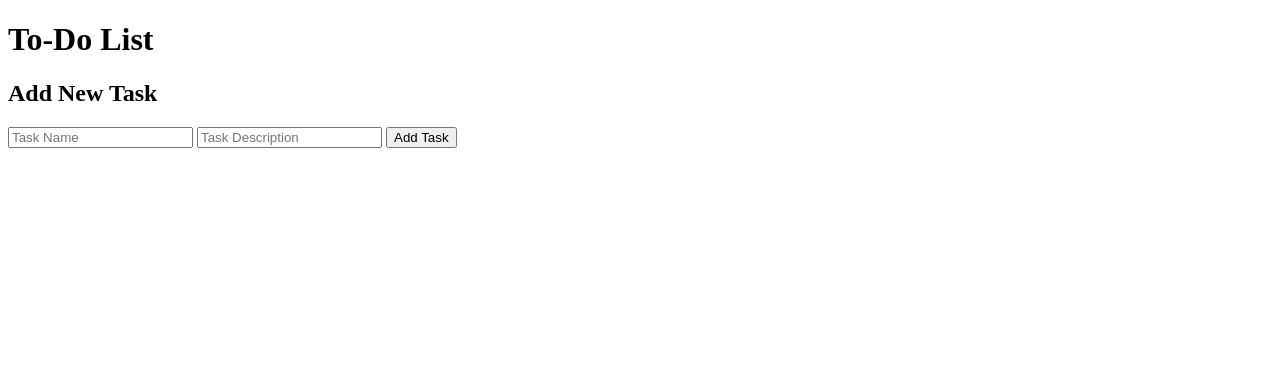
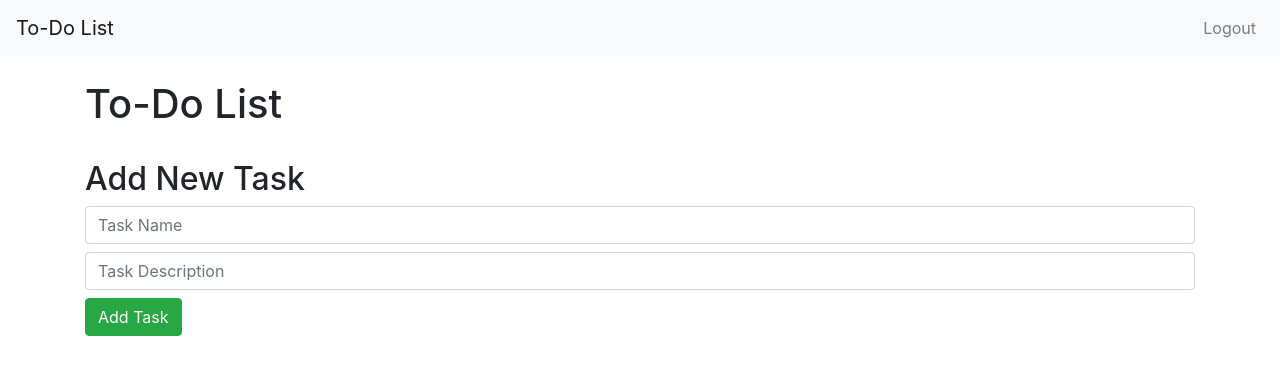
Before and after one commit to anatoly5602/to-do-list, a Flask app: page / in a window 1280 px wide. Shown: the top 375 px of the page. Run offline with Flask 2, Linux system fonts and the light colour scheme; the visitor is signed in with stand-in values (Sample User, id 1); data that the repository does not hold is empty; some libraries are stand-ins or nearby versions.

Commit message:
Initial commit

```diff
--- /dev/null
+++ b/templates/base.html
@@ -0,0 +1,77 @@
+<!DOCTYPE html>
+<html lang="en">
+<head>
+    <meta charset="UTF-8">
+    <meta name="viewport" content="width=device-width, initial-scale=1.0">
+    <title>{% block title %}To-Do List{% endblock %}</title>
+    <link rel="stylesheet" href="https://stackpath.bootstrapcdn.com/bootstrap/4.5.2/css/bootstrap.min.css">
+</head>
+<body>
+    <nav class="navbar navbar-expand-lg navbar-light bg-light">
+        <a class="navbar-brand" href="/">To-Do List</a>
+        <div class="collapse navbar-collapse" id="navbarNav">
+            <ul class="navbar-nav ml-auto">
+                {% if current_user.is_authenticated %}
+                <li class="nav-item">
+                    <a class="nav-link" href="/logout">Logout</a>
+                </li>
+                {% else %}
+                <li class="nav-item">
+                    <a class="nav-link" href="/login">Login</a>
+                </li>
+                <li class="nav-item">
+                    <a class="nav-link" href="/signup">Sign Up</a>
+                </li>
+                {% endif %}
+            </ul>
+        </div>
+    </nav>
+    <div class="container mt-4">
+        {% block content %}{% endblock %}
+    </div>
+    <script src="https://code.jquery.com/jquery-3.5.1.slim.min.js"></script>
+    <script src="https://cdn.jsdelivr.net/npm/@popperjs/core@2.9.2/dist/umd/popper.min.js"></script>
+    <script src="https://stackpath.bootstrapcdn.com/bootstrap/4.5.2/js/bootstrap.min.js"></script>
+    <script>
+        async function addTask() {
+            const name = document.getElementById('taskName').value;
+            const description = document.getElementById('taskDescription').value;
+            const response = await fetch('/tasks', {
+                method: 'POST',
+                headers: {
+                    'Content-Type': 'application/json'
+                },
+                body: JSON.stringify({name: name, description: description})
+            });
+            if (response.ok) {
+                location.reload();  // Reload the page to show the new task
+            }
+        }
+
+        async function deleteTask(taskId) {
+            const response = await fetch(`/tasks/${taskId}`, {
+                method: 'DELETE'
+            });
+            if (response.ok) {
+                location.reload();  // Reload the page to remove the deleted task
+            }
+        }
+
+        async function updateTask(taskId) {
+            const name = document.getElementById(`name-${taskId}`).value;
+            const description = document.getElementById(`description-${taskId}`).value;
+            const status = document.getElementById(`status-${taskId}`).value;
+            const response = await fetch(`/tasks/${taskId}`, {
+                method: 'PUT',
+                headers: {
+                    'Content-Type': 'application/json'
+                },
+                body: JSON.stringify({name: name, description: description, status: status})
+            });
+            if (response.ok) {
+                location.reload();  // Reload the page to show the updated task
+            }
+        }
+    </script>
+</body>
+</html>
--- a/templates/index.html
+++ b/templates/index.html
@@ -1,71 +1,32 @@
-<!DOCTYPE html>
-<html lang="en">
-<head>
-    <meta charset="UTF-8">
-    <meta name="viewport" content="width=device-width, initial-scale=1.0">
-    <title>To-Do List</title>
-    <script>
-        async function addTask() {
-            const name = document.getElementById('taskName').value;
-            const description = document.getElementById('taskDescription').value;
-            const response = await fetch('/tasks', {
-                method: 'POST',
-                headers: {
-                    'Content-Type': 'application/json'
-                },
-                body: JSON.stringify({name: name, description: description})
-            });
-            if (response.ok) {
-                location.reload();  // Reload the page to show the new task
-            }
-        }
+{% extends "base.html" %}
 
-        async function deleteTask(taskId) {
-            const response = await fetch(`/tasks/${taskId}`, {
-                method: 'DELETE'
-            });
-            if (response.ok) {
-                location.reload();  // Reload the page to remove the deleted task
-            }
-        }
+{% block title %}To-Do List{% endblock %}
 
-        async function updateTask(taskId) {
-            const name = document.getElementById(`name-${taskId}`).value;
-            const description = document.getElementById(`description-${taskId}`).value;
-            const status = document.getElementById(`status-${taskId}`).value;
-            const response = await fetch(`/tasks/${taskId}`, {
-                method: 'PUT',
-                headers: {
-                    'Content-Type': 'application/json'
-                },
-                body: JSON.stringify({name: name, description: description, status: status})
-            });
-            if (response.ok) {
-                location.reload();  // Reload the page to show the updated task
-            }
-        }
-    </script>
-</head>
-<body>
-    <h1>To-Do List</h1>
-    <ul>
+{% block content %}
+    <h1 class="mt-4">To-Do List</h1>
+    <ul class="list-group mb-4">
         {% for task in tasks %}
-        <li>
-            <input type="text" id="name-{{ task._id }}" value="{{ task.name }}">
-            <input type="text" id="description-{{ task._id }}" value="{{ task.description }}">
-            <select id="status-{{ task._id }}">
-                <option value="Not Started" {% if task.status == 'Not Started' %}selected{% endif %}>Not Started</option>
-                <option value="In Progress" {% if task.status == 'In Progress' %}selected{% endif %}>In Progress</option>
-                <option value="Completed" {% if task.status == 'Completed' %}selected{% endif %}>Completed</option>
-            </select>
-            <button onclick="updateTask('{{ task._id }}')">Update</button>
-            <button onclick="deleteTask('{{ task._id }}')">Delete</button>
+        <li class="list-group-item d-flex justify-content-between align-items-center">
+            <div>
+                <input type="text" id="name-{{ task._id }}" value="{{ task.name }}" class="form-control mb-2" placeholder="Task Name">
+                <input type="text" id="description-{{ task._id }}" value="{{ task.description }}" class="form-control mb-2" placeholder="Task Description">
+                <select id="status-{{ task._id }}" class="form-control">
+                    <option value="Not Started" {% if task.status == 'Not Started' %}selected{% endif %}>Not Started</option>
+                    <option value="In Progress" {% if task.status == 'In Progress' %}selected{% endif %}>In Progress</option>
+                    <option value="Completed" {% if task.status == 'Completed' %}selected{% endif %}>Completed</option>
+                </select>
+            </div>
+            <div class="btn-group">
+                <button onclick="updateTask('{{ task._id }}')" class="btn btn-primary">Update</button>
+                <button onclick="deleteTask('{{ task._id }}')" class="btn btn-danger">Delete</button>
+            </div>
         </li>
         {% endfor %}
     </ul>
     <h2>Add New Task</h2>
-    <input type="text" id="taskName" placeholder="Task Name">
-    <input type="text" id="taskDescription" placeholder="Task Description">
-    <button onclick="addTask()">Add Task</button>
-</body>
-</html>
+    <div class="form-group">
+        <input type="text" id="taskName" class="form-control mb-2" placeholder="Task Name">
+        <input type="text" id="taskDescription" class="form-control mb-2" placeholder="Task Description">
+        <button onclick="addTask()" class="btn btn-success">Add Task</button>
+    </div>
+{% endblock %}
```
Also changed, not shown: templates/login.html (+16 -14 lines), templates/signup.html (+16 -14 lines).
